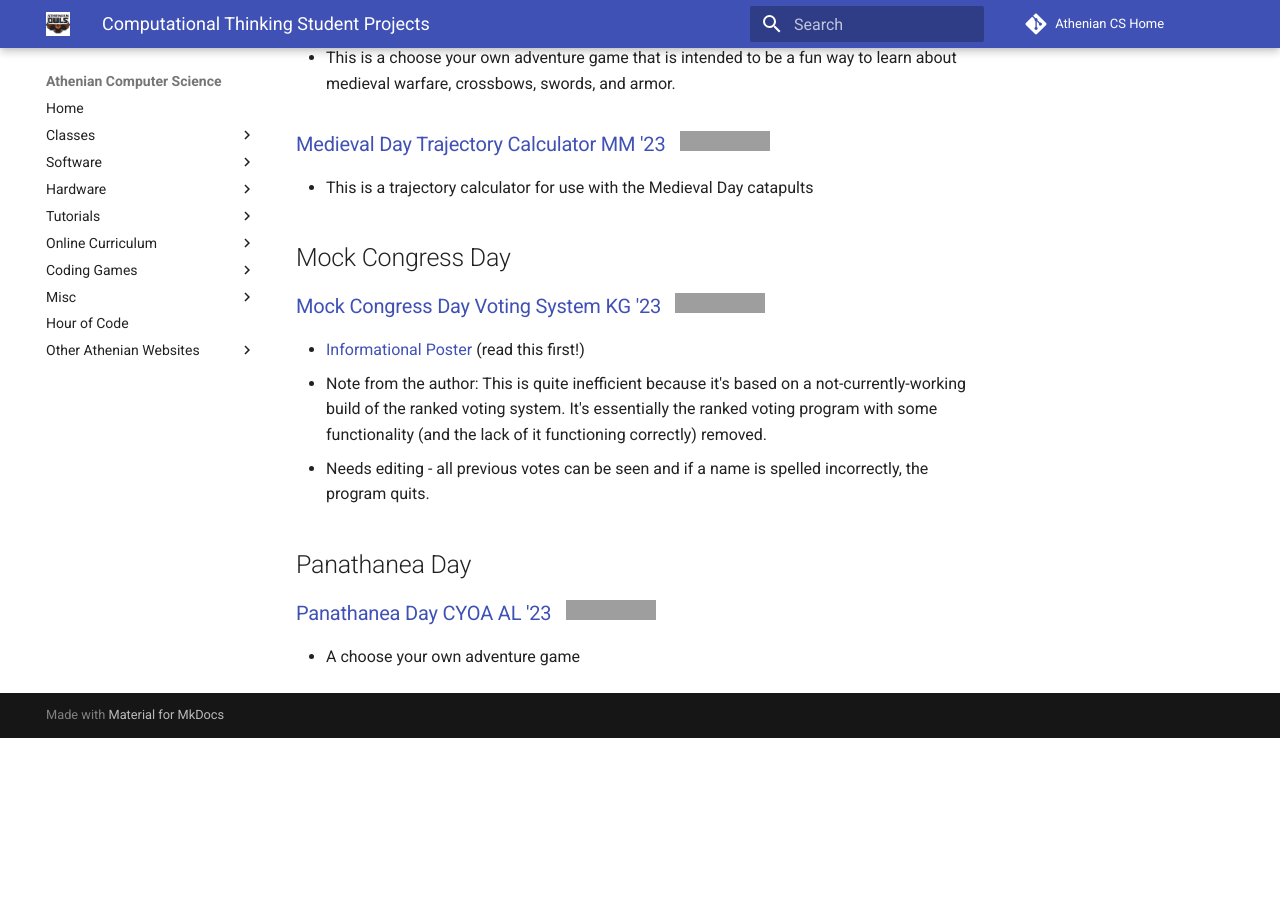
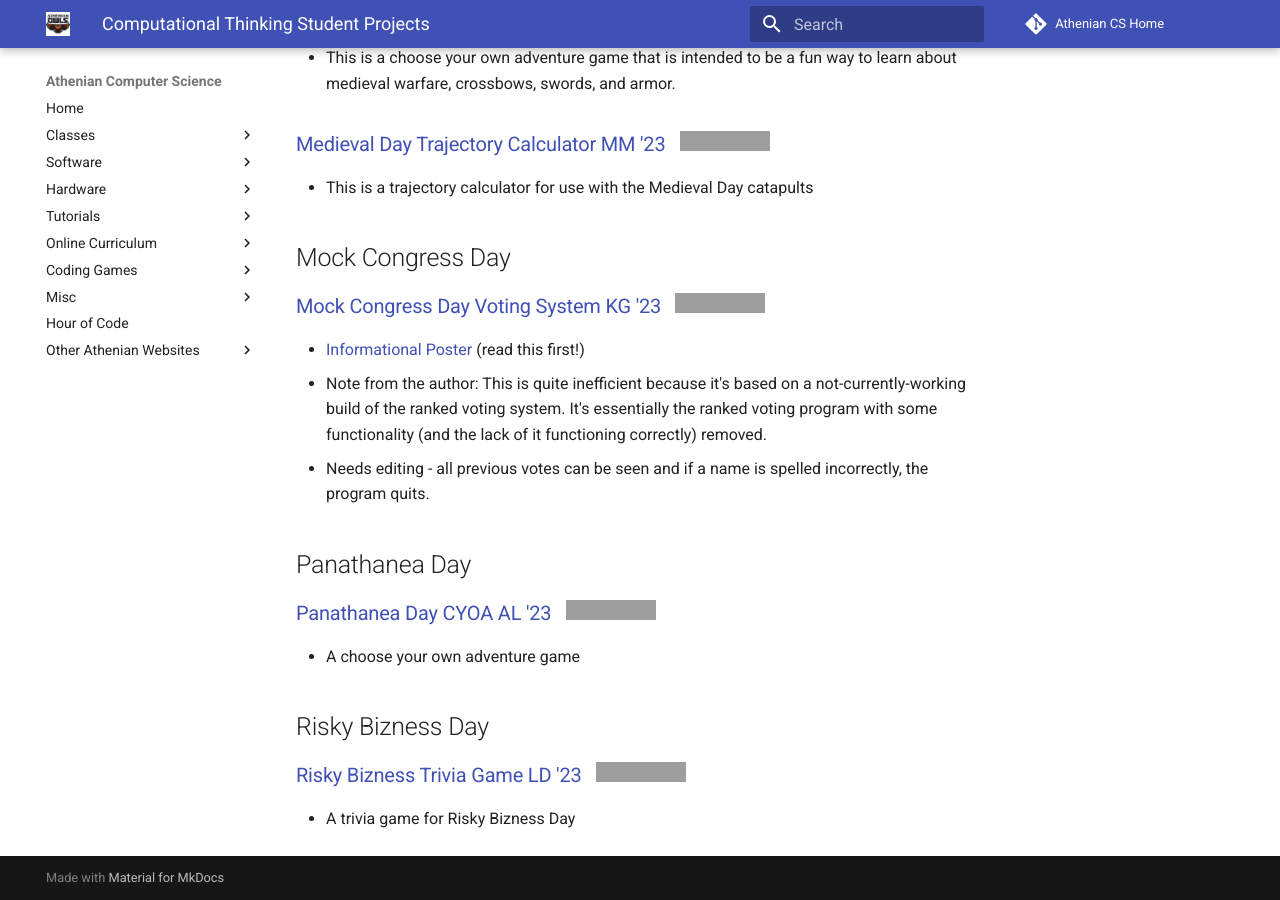
Before and after one commit to athenian-computational-thinking/athenian-cs-mkdocs, an MkDocs documentation site: the page built from docs/ct-projects.md, in a window 1280 px wide and 900 px high, scrolled down 3325 px. Built offline with MkDocs 1.6.1 and Material for MkDocs 9.7.7, drawn with Linux system fonts in a browser that asks for light colours; comment, search, counter and statistics services are not loaded; before the commit the page ends 4063 px from its top, so only the background shows below that; grey boxes are pictures that could not be loaded.

Commit message:
Update ct-projects.md

```diff
--- a/docs/ct-projects.md
+++ b/docs/ct-projects.md
@@ -116,3 +116,8 @@ It's essentially the ranked voting program with some functionality (and the lack
 
 ### [Panathanea Day CYOA AL '23](https://github.com/athenian-ct-projects/Panathanea-Day-AL) &nbsp; [![Run on Repl.it](https://repl.it/badge/github/athenian-ct-projects/Panathanea-Day-AL)](https://repl.it/github/athenian-ct-projects/Panathanea-Day-AL)
 * A choose your own adventure game
+
+## Risky Bizness Day
+
+### [Risky Bizness Trivia Game LD '23](https://github.com/athenian-ct-projects/Risky-Bizness-Day-LD) &nbsp; [![Run on Repl.it](https://repl.it/badge/github/athenian-ct-projects/Risky-Bizness-Day-LD)](https://repl.it/github/athenian-ct-projects/Risky-Bizness-Day-LD)
+* A trivia game for Risky Bizness Day
```
